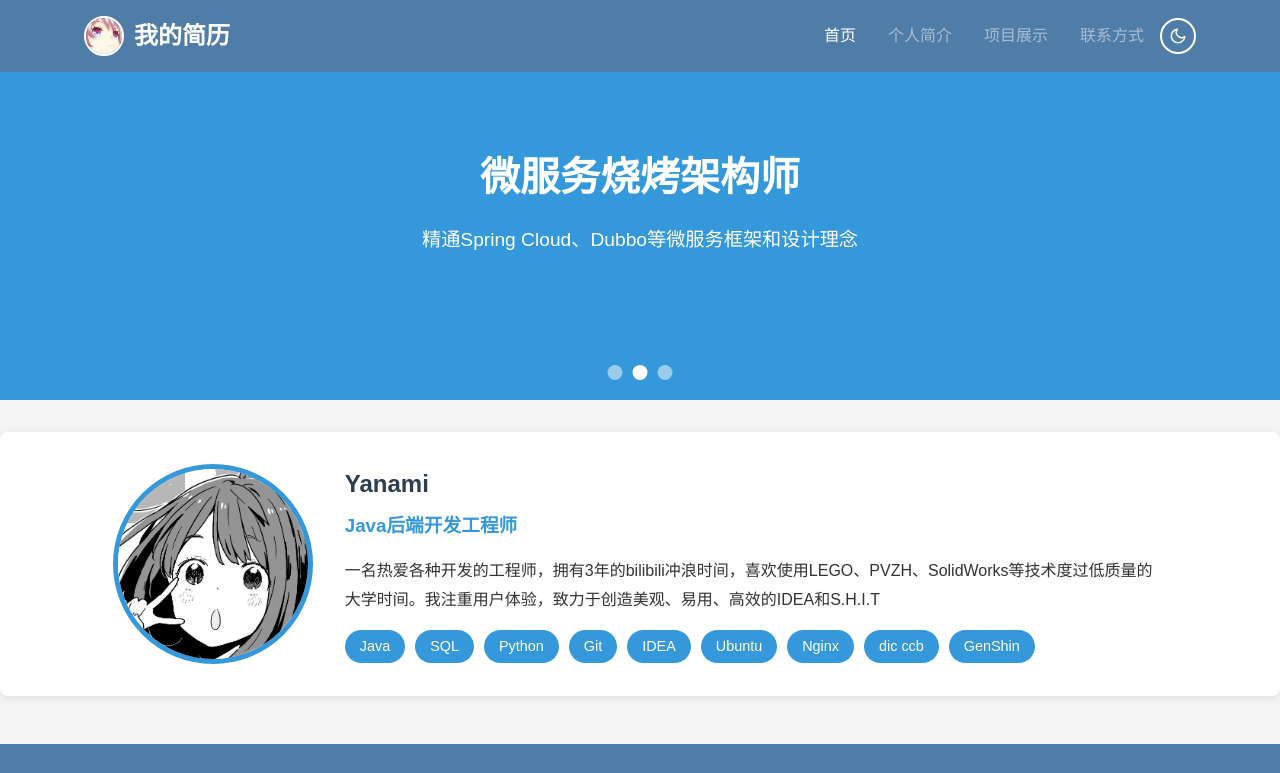
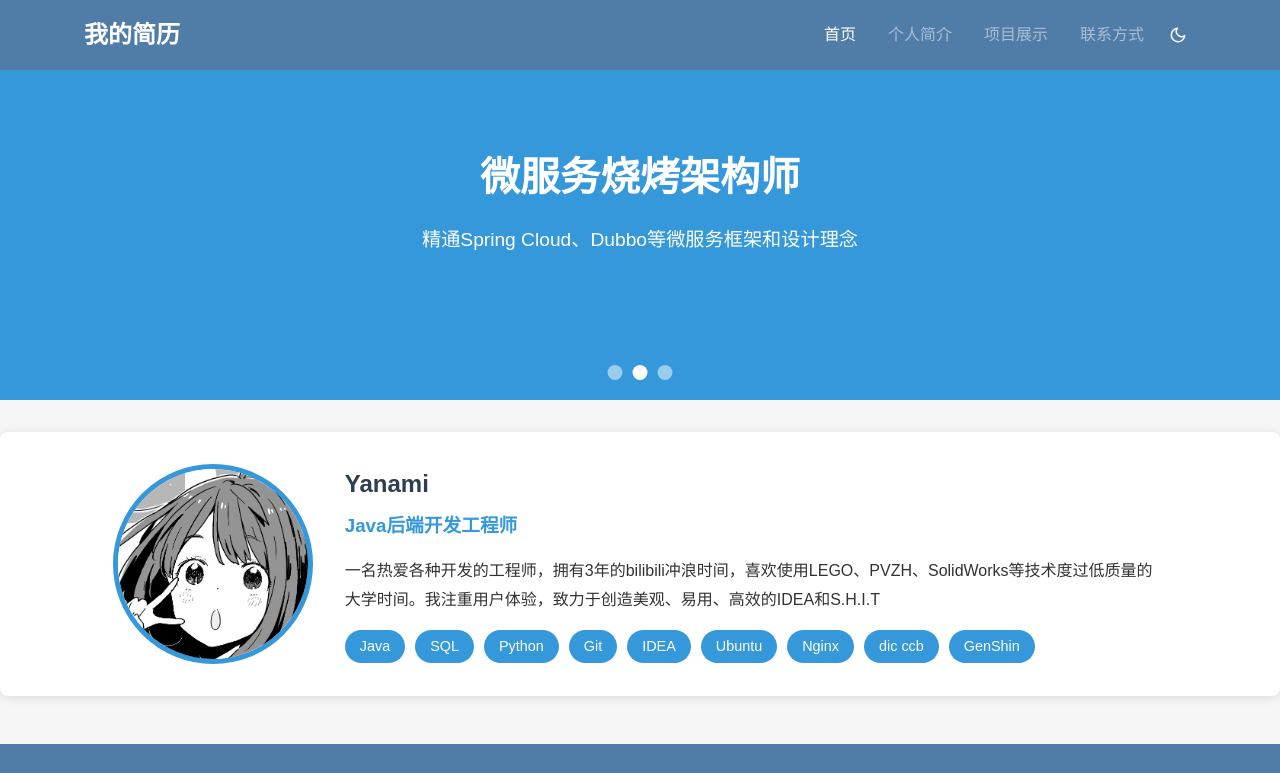
Before and after one commit to muaYoimiya/GRJLWeb, a website built with Vite: page index.html in a window 1280 px wide. Shown: the top 773 px of the page. Built offline with nearby package versions, Linux system fonts and the light colour scheme.

Commit message:
修改header图标&样式

```diff
--- a/css/header.css
+++ b/css/header.css
@@ -25,21 +25,7 @@ header {
     gap: 1rem;
 }
 
-.logo {
-    display: flex;
-    align-items: center;
-    gap: 10px;
-}
-
-.logo-img {
-    height: 40px;
-    width: 40px;
-    border-radius: 50%;
-    object-fit: cover;
-    border: 2px solid var(--text-on-primary);
-}
-
-.logo h1 {
+.site-title {
     font-size: 1.5rem;
     margin: 0;
 }
@@ -67,7 +53,7 @@ header {
 /* 主题切换按钮 */
 .theme-toggle {
     background: none;
-    border: 2px solid var(--text-on-primary);
+    border: none;
     color: var(--text-on-primary);
     cursor: pointer;
     width: 36px;
--- a/css/responsive.css
+++ b/css/responsive.css
@@ -169,7 +169,7 @@
 }
 
 @media (max-width: 480px) {
-    .logo h1 {
+    .site-title {
         font-size: 1.2rem;
     }
 
--- a/js/render/common.js
+++ b/js/render/common.js
@@ -58,18 +58,10 @@ export function renderNavbar(containerSelector, currentPageId) {
     const inner = document.createElement('div');
     inner.className = 'container';
 
-    // Logo
-    const logoDiv = document.createElement('div');
-    logoDiv.className = 'logo';
-    const logoImg = document.createElement('img');
-    logoImg.src = siteConfig.logo;
-    logoImg.alt = 'Logo';
-    logoImg.className = 'logo-img';
-    logoImg.loading = 'lazy';
-    const logoTitle = document.createElement('h1');
-    logoTitle.textContent = siteConfig.name;
-    logoDiv.appendChild(logoImg);
-    logoDiv.appendChild(logoTitle);
+    // 站点标题
+    const siteTitle = document.createElement('h1');
+    siteTitle.className = 'site-title';
+    siteTitle.textContent = siteConfig.name;
 
     // 右侧区域：导航菜单 + 主题切换按钮
     const rightDiv = document.createElement('div');
@@ -98,7 +90,7 @@ export function renderNavbar(containerSelector, currentPageId) {
     rightDiv.appendChild(ul);
     rightDiv.appendChild(themeToggle);
 
-    inner.appendChild(logoDiv);
+    inner.appendChild(siteTitle);
     inner.appendChild(rightDiv);
     nav.appendChild(inner);
     container.appendChild(nav);
```
Also changed, not shown: README.md.
